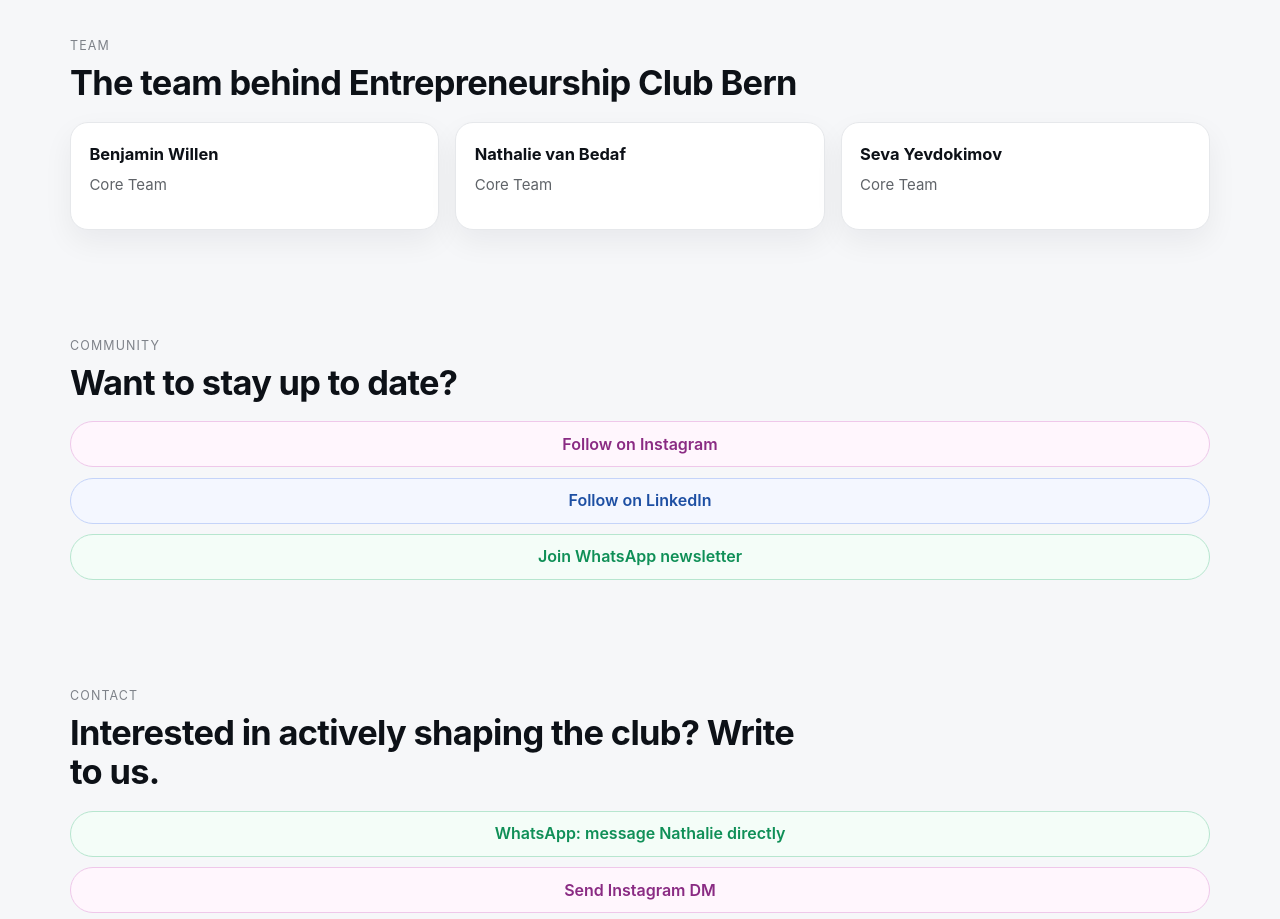
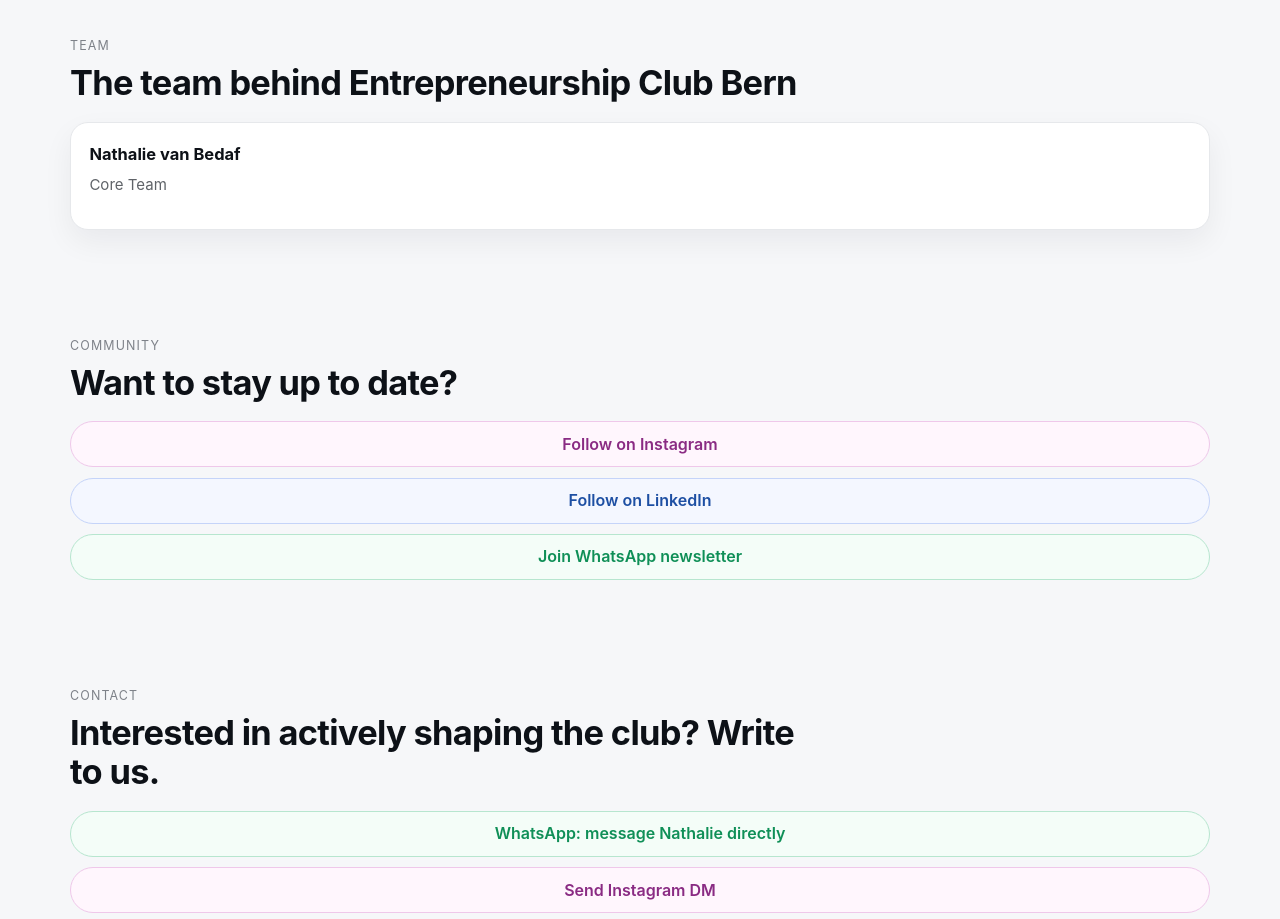
Before and after one commit to seva781/webseite-ecb, a plain HTML site: page index.html in a window 1280 px wide. Shown: the part 1660-2579 px from the top of the page. Drawn offline with Linux system fonts and the light colour scheme.

Commit message:
Remove team members from index.html
Removed team member entries for Benjamin Willen and Seva Yevdokimov.

```diff
--- a/index.html
+++ b/index.html
@@ -137,15 +137,7 @@
         </div>
         <div class="cards team-cards">
           <article class="card">
-            <h3>Benjamin Willen</h3>
-            <p data-i18n="team.role">Core Team</p>
-          </article>
-          <article class="card">
             <h3>Nathalie van Bedaf</h3>
-            <p data-i18n="team.role">Core Team</p>
-          </article>
-          <article class="card">
-            <h3>Seva Yevdokimov</h3>
             <p data-i18n="team.role">Core Team</p>
           </article>
         </div>
```
